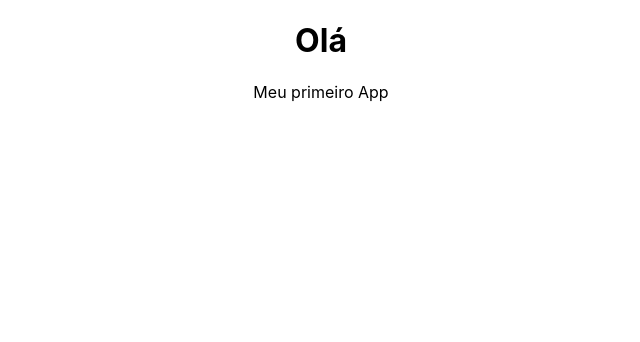
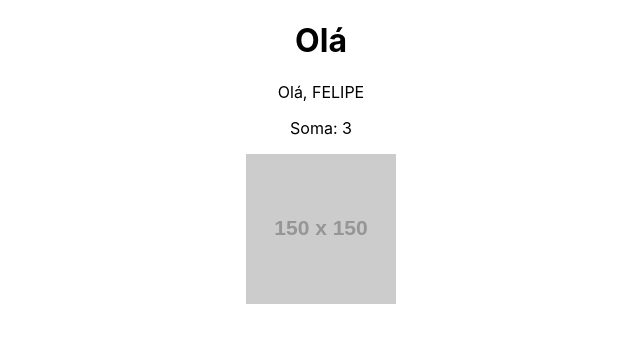
Before and after one commit to Fell1p/hora_de_codar, a React (Create React App) app: page / in a window 1280 px wide. Shown: the top 342 px of the page, without its empty margins (319-959 px from the left). Built offline with nearby package versions, Linux system fonts and the light colour scheme.

Commit message:
Utilizando o JSX

```diff
--- a/src/App.js
+++ b/src/App.js
@@ -1,10 +1,21 @@
 import './App.css';
 
 function App() {
+  const name = 'Felipe'
+  const newName = name.toUpperCase()
+
+  function sum(a, b){
+    return a + b
+  }
+
+  const url = 'https://via.placeholder.com/150'
+
   return (
     <div className="App">
       <h1>Olá</h1>
-      <p>Meu primeiro App</p>
+      <p>Olá, {newName}</p>
+      <p>Soma: {sum(1, 2)}</p>
+      <img src={url} alt="Minha Imagem" />
     </div>
   );
 }
```
